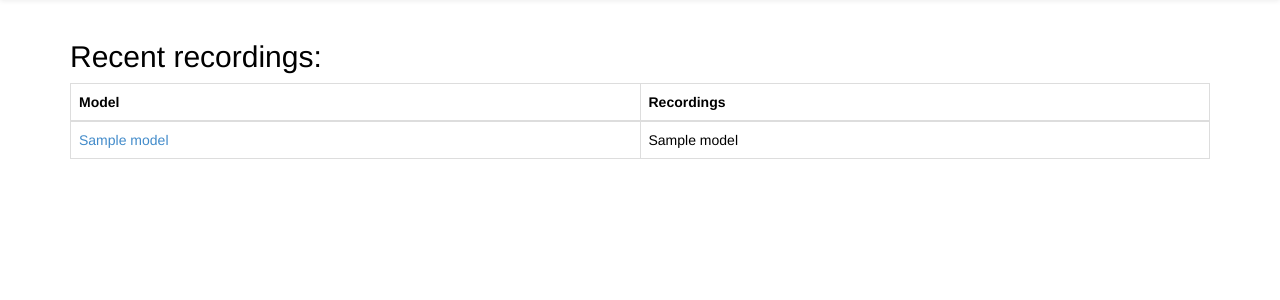
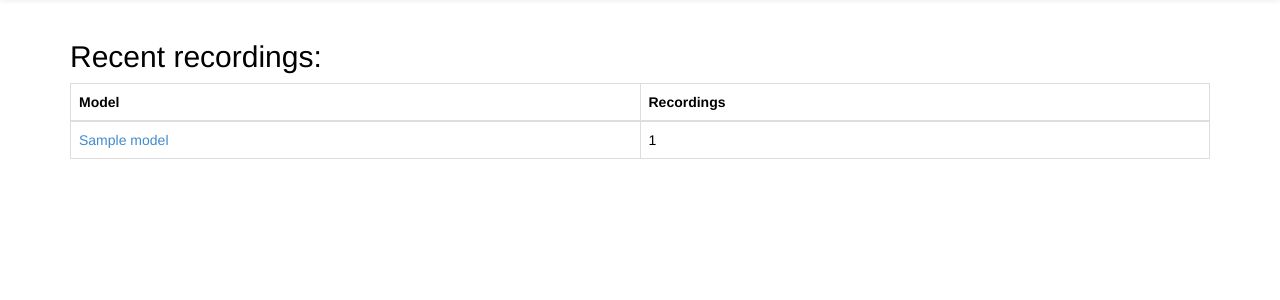
Before and after one commit to UFAL-DSG/cloud-asr, a Flask app: template cloudasr/annotation_interface/templates/index.html in a window 1280 px wide. Shown: the part 71-371 px from the top of the page. Run offline with Flask 2, Linux system fonts and the light colour scheme; the template is opened without the code that fills it: most values are stand-ins (such as "Sample title", 1, 10 or a date in 2020); parts of the project's set-up code (start-up, migrations or seed data) failed here and were passed over; some libraries are stand-ins or nearby versions.

Commit message:
Refactoring.

```diff
--- a/cloudasr/annotation_interface/lib.py
+++ b/cloudasr/annotation_interface/lib.py
@@ -54,7 +54,7 @@ class RecordingsModel:
 
     def get_models(self):
         from sqlalchemy import func
-        return self.db.query(Recording.model, func.count(Recording.id)) \
+        return self.db.query(Recording.model, func.count(Recording.id).label("count")) \
             .group_by(Recording.model) \
             .order_by(Recording.model.asc()) \
             .all()
--- a/cloudasr/annotation_interface/templates/index.html
+++ b/cloudasr/annotation_interface/templates/index.html
@@ -18,7 +18,7 @@
         {% for model in models %}
             <tr>
                 <td><a href="{{ url_for('recordings', model_name=model["model"]) }}">{{ model["model"] }}<a/></td>
-                <td>{{ model[1] }}</td>
+                <td>{{ model["count"] }}</td>
             </tr>
         {% endfor %}
     </tbody>
```
